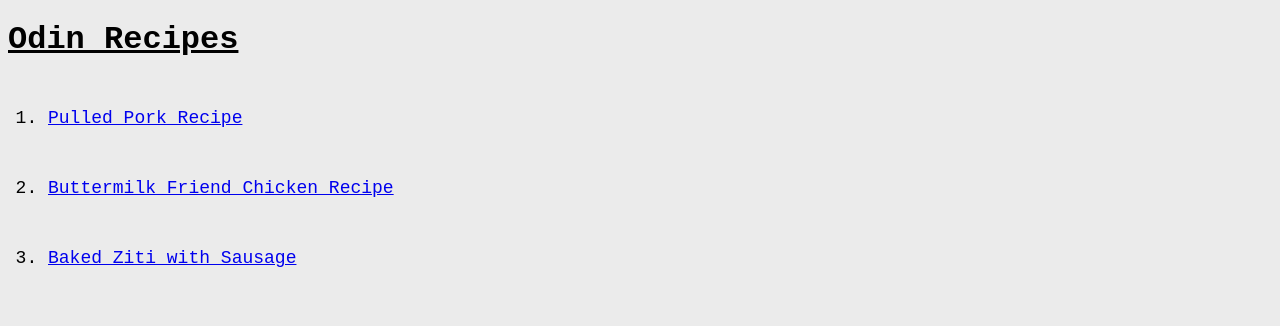
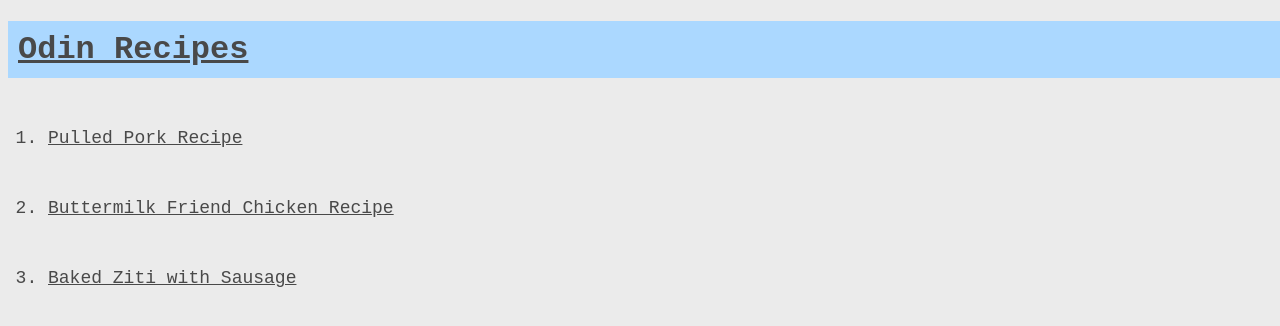
Before and after one commit to jar-works/odin-recipes, a plain HTML site: page index.html in a window 1280 px wide. Drawn offline with Linux system fonts and the light colour scheme.

Commit message:
feat(styles.css): Adjust colors and position

```diff
--- a/styles.css
+++ b/styles.css
@@ -1,11 +1,15 @@
 * {
     font-family: 'Courier New', Courier, monospace;
     background-color: rgb(235, 235, 235);
+    color: rgb(73, 73, 73);
 }
 
 #main-header {
     text-decoration-line: underline;
     margin-bottom: 50px;
+    background-color: rgb(171, 216, 255);
+    padding: 10px;
+    width: 100%;
 }
 
 .secondary-header {
```
